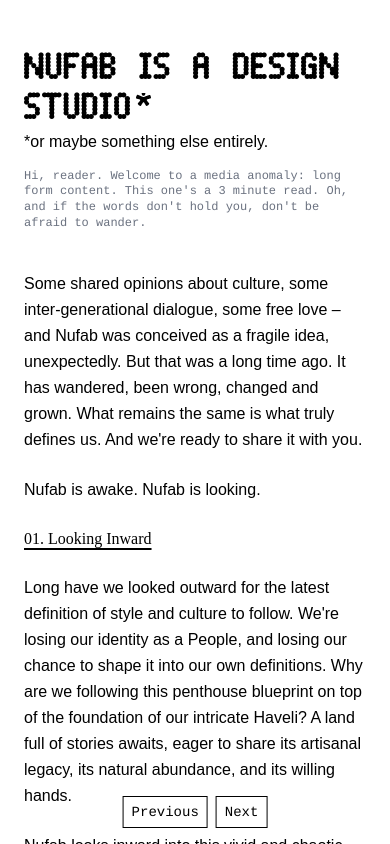
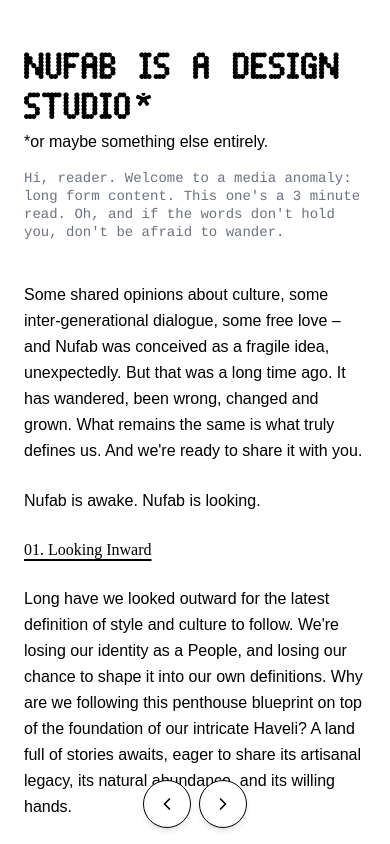
Before and after one commit to Raeskaa/studionufab, a React (Vite) app: page / in a window 390 px wide. Built offline with nearby package versions, Linux system fonts and the light colour scheme.

Commit message:
Mobile UI fixes: revert to circular buttons with same size, remove border on click, increase date font size

```diff
--- a/src/App.tsx
+++ b/src/App.tsx
@@ -1394,11 +1394,11 @@ function App() {
 
 
             <p
-              className={`text-black mb-8 text-sm md:text-base ${currentPostIndex === 0 ? 'text-gray-600 text-sm md:text-base lg:text-lg leading-snug' : ''}`}
+              className={`text-base mb-10 ${currentPostIndex === 0 ? 'text-gray-500 text-sm md:text-base lg:text-lg leading-snug' : ''}`}
               style={currentPostIndex === 0 ? {
                 fontFamily: 'Courier Prime, Courier, monospace',
                 fontWeight: 400,
-                color: '#4B5563', // Tailwind gray-600 (darker than gray-500)
+                color: '#6B7280',
                 lineHeight: 1.3,
               } : {
                 fontFamily: 'Courier Prime, monospace',
@@ -1528,17 +1528,15 @@ function App() {
             <div className="fixed bottom-4 left-1/2 -translate-x-1/2 flex gap-2 z-40">
               <button
                 onClick={prevPost}
-                className="h-8 bg-white hover:bg-gray-100 border border-black flex items-center justify-center transition-colors px-2 active:scale-95 hover:shadow-lg focus:outline-none focus:ring-1 focus:ring-black"
-                style={{ fontFamily: 'Courier Prime, Courier, monospace', fontWeight: 400 }}
+                className="w-12 h-12 bg-white hover:bg-gray-100 border border-black flex items-center justify-center transition-colors rounded-full shadow-md active:scale-95 hover:shadow-lg focus:outline-none focus:ring-1 focus:ring-black active:border-transparent"
               >
-                <span className="text-black" style={{ fontFamily: 'Courier Prime, Courier, monospace', fontSize: '0.875rem' }}>Previous</span>
+                <ChevronLeft size={20} className="text-black" />
               </button>
               <button
                 onClick={nextPost}
-                className="h-8 bg-white hover:bg-gray-100 border border-black flex items-center justify-center transition-colors px-2 active:scale-95 hover:shadow-lg focus:outline-none focus:ring-1 focus:ring-black"
-                style={{ fontFamily: 'Courier Prime, Courier, monospace', fontWeight: 400 }}
+                className="w-12 h-12 bg-white hover:bg-gray-100 border border-black flex items-center justify-center transition-colors rounded-full shadow-md active:scale-95 hover:shadow-lg focus:outline-none focus:ring-1 focus:ring-black active:border-transparent"
               >
-                <span className="text-black" style={{ fontFamily: 'Courier Prime, Courier, monospace', fontSize: '0.875rem' }}>Next</span>
+                <ChevronRight size={20} className="text-black" />
               </button>
             </div>
           )}
@@ -1577,7 +1575,7 @@ function App() {
           {currentPost.subtitle}
         </h2>
         <p
-          className={`text-sm mb-10 ${currentPostIndex === 0 ? 'text-gray-500 text-xs md:text-sm lg:text-base leading-snug' : ''}`}
+          className={`text-base mb-10 ${currentPostIndex === 0 ? 'text-gray-500 text-sm md:text-base lg:text-lg leading-snug' : ''}`}
           style={currentPostIndex === 0 ? {
             fontFamily: 'Courier Prime, Courier, monospace',
             fontWeight: 400,
```
